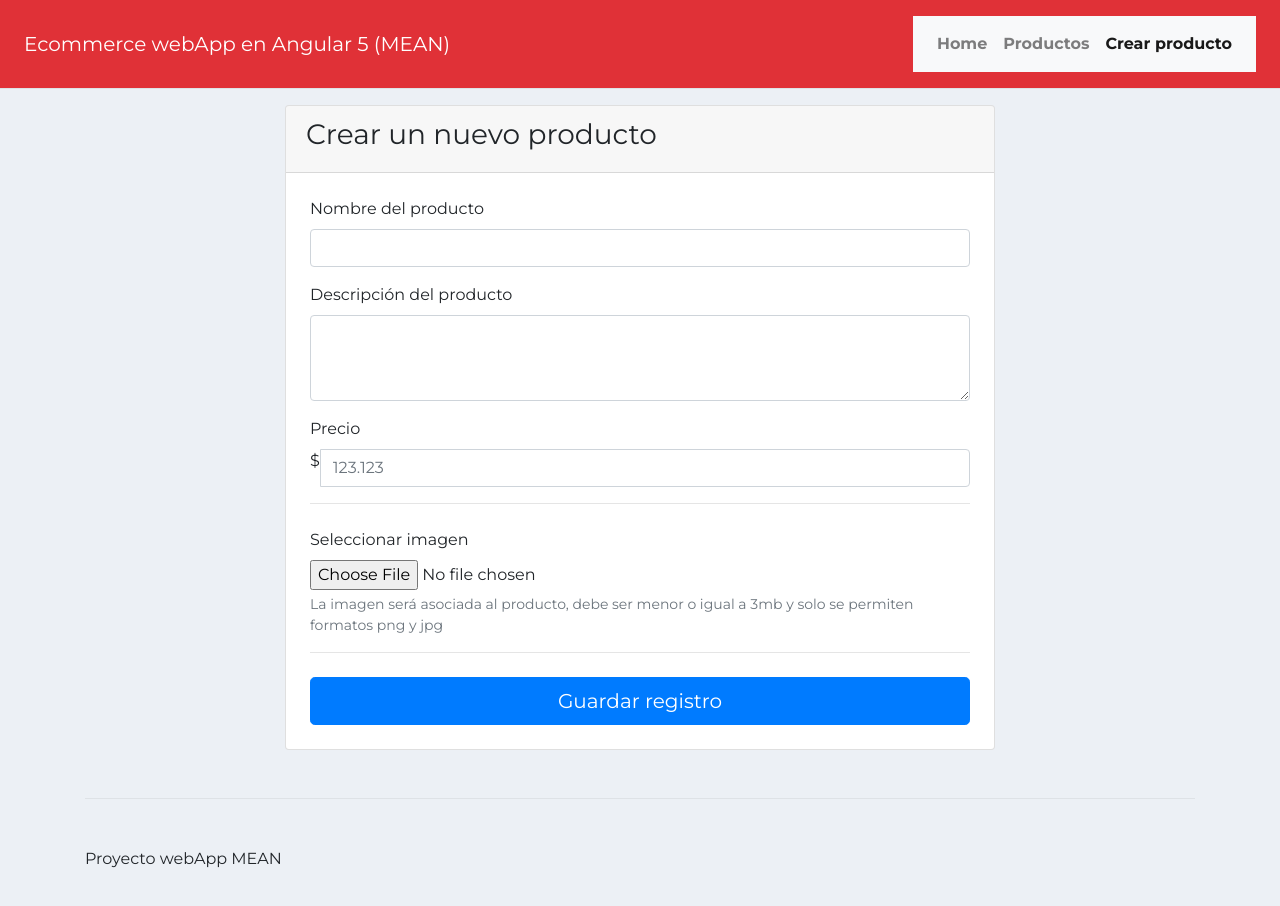
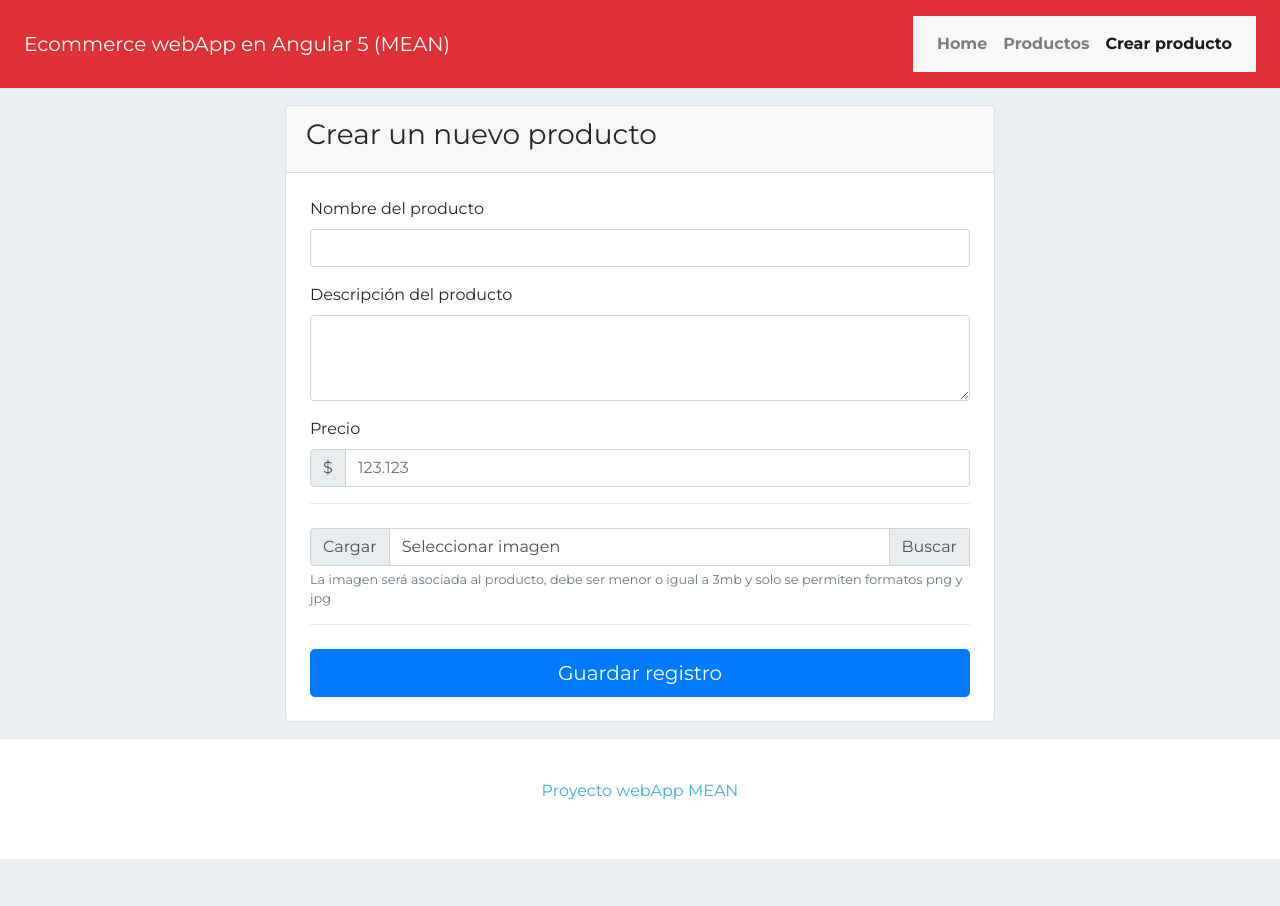
Before and after one commit to devAmartinez/ecommerce-webapp, an Angular app: page /add-product in a window 1280 px wide. Shown: the top 906 px of the page. After the commit the page ends 859 px from the top, so only its background shows below. Built offline with nearby package versions, Linux system fonts and the light colour scheme.

Commit message:
Se integra correctamente bootstrap
Después de validar, se añade correctamente la última versión de bootstrap para así usar las utilidades más nuevas, que se estaban trabajando desde el principio de la webApp

```diff
--- a/package.json
+++ b/package.json
@@ -21,7 +21,7 @@
     "@angular/platform-browser": "^5.2.0",
     "@angular/platform-browser-dynamic": "^5.2.0",
     "@angular/router": "^5.2.0",
-    "bootstrap": "4.0.0-beta.2",
+    "bootstrap": "^4.0.0",
     "core-js": "^2.4.1",
     "font-awesome": "^4.7.0",
     "jquery": "^3.3.1",
--- a/src/app/app.component.html
+++ b/src/app/app.component.html
@@ -32,7 +32,7 @@
   <!-- Bloque central -->
     <router-outlet></router-outlet>
   <!-- Fin bloque central -->
-  <footer class="pt-4 my-md-5 pt-md-5 border-top"> <!-- Pie de página -->
-    <p>Proyecto webApp MEAN</p>
-  </footer> <!-- Fin pie de página -->
 </div>
+<footer class="footer"> <!-- Pie de página -->
+  <p>Proyecto webApp MEAN</p>
+</footer> <!-- Fin pie de página -->
--- a/src/app/views/product-add.html
+++ b/src/app/views/product-add.html
@@ -27,7 +27,9 @@
       <div>
         <label for="price">Precio</label>
         <div class="input-group">
-          <span class="input-group-addon">$</span>
+          <div class="input-group-prepend">
+            <span class="input-group-text">$</span>
+          </div>
           <input class="form-control" name="price" placeholder="123.123" required type="text" #price="ngModel" [(ngModel)]="product.price" maxlength="15">
         </div>
         <div *ngIf="formProduct.hasError('required', 'price') && formProduct.submitted || (price.value / 1 != price.value && price.value != null)" class="alert alert-danger" style="width: 100%;">
@@ -39,9 +41,16 @@
         <div *ngIf="isEdit">
           <img style="width: 60px;" src="{{url}}upload/{{product.image}}">
         </div>
-        <div class="form-group">
-          <label for="image">Seleccionar imagen</label>
-          <input class="form-control-file" aria-describedby="fileHelp" type="file" name="image" (change)="fileChangeEvent($event)">
+        <div class="input-group mb-3">
+          <div class="input-group-prepend">
+            <span class="input-group-text">Cargar</span>
+          </div>
+          <div class="custom-file">
+            <input class="custom-file-input" id="image" type="file" (change)="fileChangeEvent($event)">
+            <label class="custom-file-label" for="image">
+              Seleccionar imagen
+            </label>
+          </div>
           <small id="fileHelp" class="form-text text-muted">
             La imagen será asociada al producto, debe ser menor o igual a 3mb y solo se permiten formatos png y jpg
           </small>
--- a/src/assets/styles.css
+++ b/src/assets/styles.css
@@ -1,3 +1,9 @@
+@import "~bootstrap/dist/css/bootstrap.css";
+@import "~font-awesome/css/font-awesome.css";
+
+.custom-file-input:lang(es) ~ .custom-file-label::after {
+  content: "Buscar";
+}
 body {
 	font-family: 'Montserrat', sans-serif;
 	background-color: #ECF0F5;
@@ -31,3 +37,16 @@ body {
 .image-container-show {
 	overflow: hidden;
 }
+
+/*
+  Estilos del pie de página
+*/
+.footer {
+    background-color: #fff;
+    border-top: 1px solid #e5e5e5;
+    color: #40aed2;
+    display: block;
+    margin-top: 1em;
+    text-align: center;
+    padding: 40px 0;
+}
```
Also changed, not shown: .angular-cli.json, 1 other file (tests, documents, lock files or other folders).
